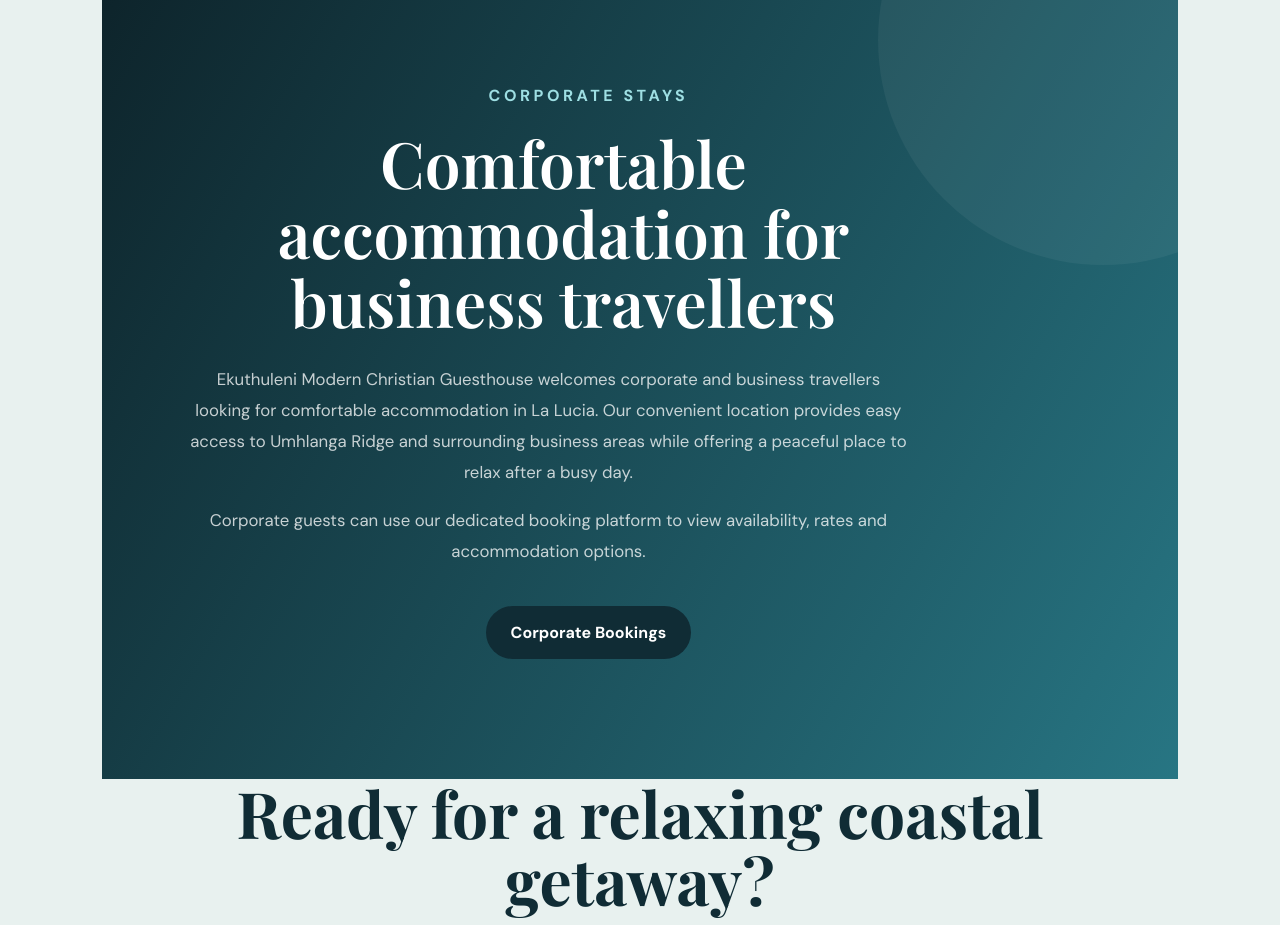
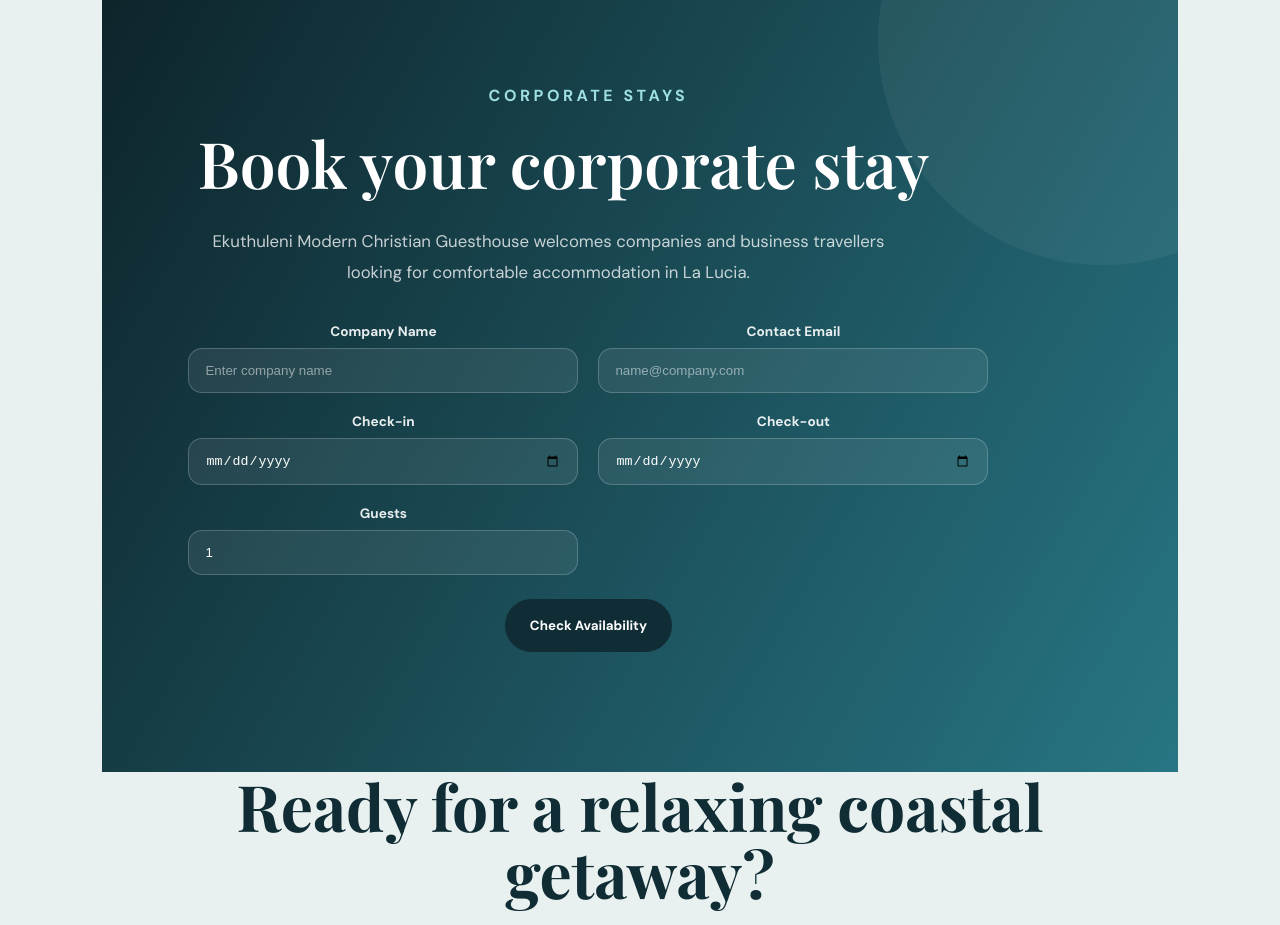
Before and after one commit to MihirSingh06/holiday-home-website, a React (Vite) app: page / in a window 1280 px wide. Shown: the part 7400-8325 px from the top of the page. Built offline with nearby package versions, Linux system fonts and the light colour scheme.

Commit message:
Add corporate booking form

```diff
--- a/src/App.css
+++ b/src/App.css
@@ -693,6 +693,54 @@
   line-height: 1.85;
 }
 
+.corporate-form {
+  margin-top: 35px;
+}
+
+.corporate-form-grid {
+  display: grid;
+  grid-template-columns: repeat(2, minmax(0, 1fr));
+  gap: 20px;
+  max-width: 850px;
+}
+
+.form-group {
+  display: flex;
+  flex-direction: column;
+  gap: 8px;
+}
+
+.form-group label {
+  color: rgba(255, 255, 255, 0.9);
+  font-size: 0.85rem;
+  font-weight: 700;
+}
+
+.form-group input {
+  width: 100%;
+  padding: 14px 16px;
+  border: 1px solid rgba(255, 255, 255, 0.2);
+  border-radius: 14px;
+  color: var(--white);
+  background: rgba(255, 255, 255, 0.08);
+  outline: none;
+}
+
+.form-group input::placeholder {
+  color: rgba(255, 255, 255, 0.5);
+}
+
+.form-group input:focus {
+  border-color: #9edfe3;
+  background: rgba(255, 255, 255, 0.12);
+}
+
+.corporate-form .corporate-button {
+  margin-top: 24px;
+  border: 0;
+  cursor: pointer;
+}
+
 .corporate-button {
   margin-top: 22px;
 }
@@ -799,6 +847,14 @@
 }
 
 @media (max-width: 760px) {
+
+.corporate-form-grid {
+  grid-template-columns: 1fr;
+}
+
+.corporate-form .corporate-button {
+  width: 100%;
+}
 
   .reviews-section {
   padding: 85px 6%;
--- a/src/App.jsx
+++ b/src/App.jsx
@@ -189,6 +189,23 @@
 function App() {
   const [selectedImage, setSelectedImage] = useState(null);
   const [menuOpen, setMenuOpen] = useState(false);
+
+  const [corporateBooking, setCorporateBooking] = useState({
+  companyName: "",
+  email: "",
+  checkIn: "",
+  checkOut: "",
+  guests: 1,
+});
+
+const handleCorporateChange = (event) => {
+  const { name, value } = event.target;
+
+  setCorporateBooking((current) => ({
+    ...current,
+    [name]: value,
+  }));
+};
 
   const whatsappMessage = encodeURIComponent(
     "Hi, I am interested in booking Ekuthuleni Modern Christian Guesthouse. Please send me more information."
@@ -557,29 +574,99 @@
   <div className="corporate-content">
     <p className="eyebrow">Corporate Stays</p>
 
-    <h2>Comfortable accommodation for business travellers</h2>
+<h2>Book your corporate stay</h2>
 
-    <p>
-      Ekuthuleni Modern Christian Guesthouse welcomes corporate and business
-      travellers looking for comfortable accommodation in La Lucia.
-      Our convenient location provides easy access to Umhlanga Ridge and
-      surrounding business areas while offering a peaceful place to relax
-      after a busy day.
-    </p>
+<p>
+  Ekuthuleni Modern Christian Guesthouse welcomes companies and business
+  travellers looking for comfortable accommodation in La Lucia.
+</p>
 
-    <p>
-      Corporate guests can use our dedicated booking platform to view
-      availability, rates and accommodation options.
-    </p>
+<form className="corporate-form">
+  <div className="corporate-form-grid">
+    <div className="form-group">
+      <label htmlFor="companyName">Company Name</label>
+      <input
+        id="companyName"
+        name="companyName"
+        type="text"
+        value={corporateBooking.companyName}
+        onChange={handleCorporateChange}
+        placeholder="Enter company name"
+      />
+    </div>
 
-    <a
-      className="primary-button corporate-button"
-      href="https://site.nightsbridge.com/"
-      target="_blank"
-      rel="noopener noreferrer"
-    >
-      Corporate Bookings
-    </a>
+    <div className="form-group">
+      <label htmlFor="email">Contact Email</label>
+      <input
+        id="email"
+        name="email"
+        type="email"
+        value={corporateBooking.email}
+        onChange={handleCorporateChange}
+        placeholder="name@company.com"
+      />
+    </div>
+
+    <div className="form-group">
+      <label htmlFor="checkIn">Check-in</label>
+      <input
+        id="checkIn"
+        name="checkIn"
+        type="date"
+        value={corporateBooking.checkIn}
+        onChange={handleCorporateChange}
+      />
+    </div>
+
+    <div className="form-group">
+      <label htmlFor="checkOut">Check-out</label>
+      <input
+        id="checkOut"
+        name="checkOut"
+        type="date"
+        min={corporateBooking.checkIn}
+        value={corporateBooking.checkOut}
+        onChange={handleCorporateChange}
+      />
+    </div>
+
+    <div className="form-group">
+      <label htmlFor="guests">Guests</label>
+      <input
+        id="guests"
+        name="guests"
+        type="number"
+        min="1"
+        value={corporateBooking.guests}
+        onChange={handleCorporateChange}
+      />
+    </div>
+  </div>
+
+<button
+  className="primary-button corporate-button"
+  type="button"
+  onClick={() => {
+    if (
+      !corporateBooking.companyName ||
+      !corporateBooking.email ||
+      !corporateBooking.checkIn ||
+      !corporateBooking.checkOut
+    ) {
+      alert(
+        "Please complete the company name, email, check-in and check-out fields."
+      );
+      return;
+    }
+
+    alert(
+      "Corporate booking portal coming soon. NightsBridge integration is pending."
+    );
+  }}
+>
+  Check Availability
+</button>
+</form>
   </div>
 </motion.section>
 
```
